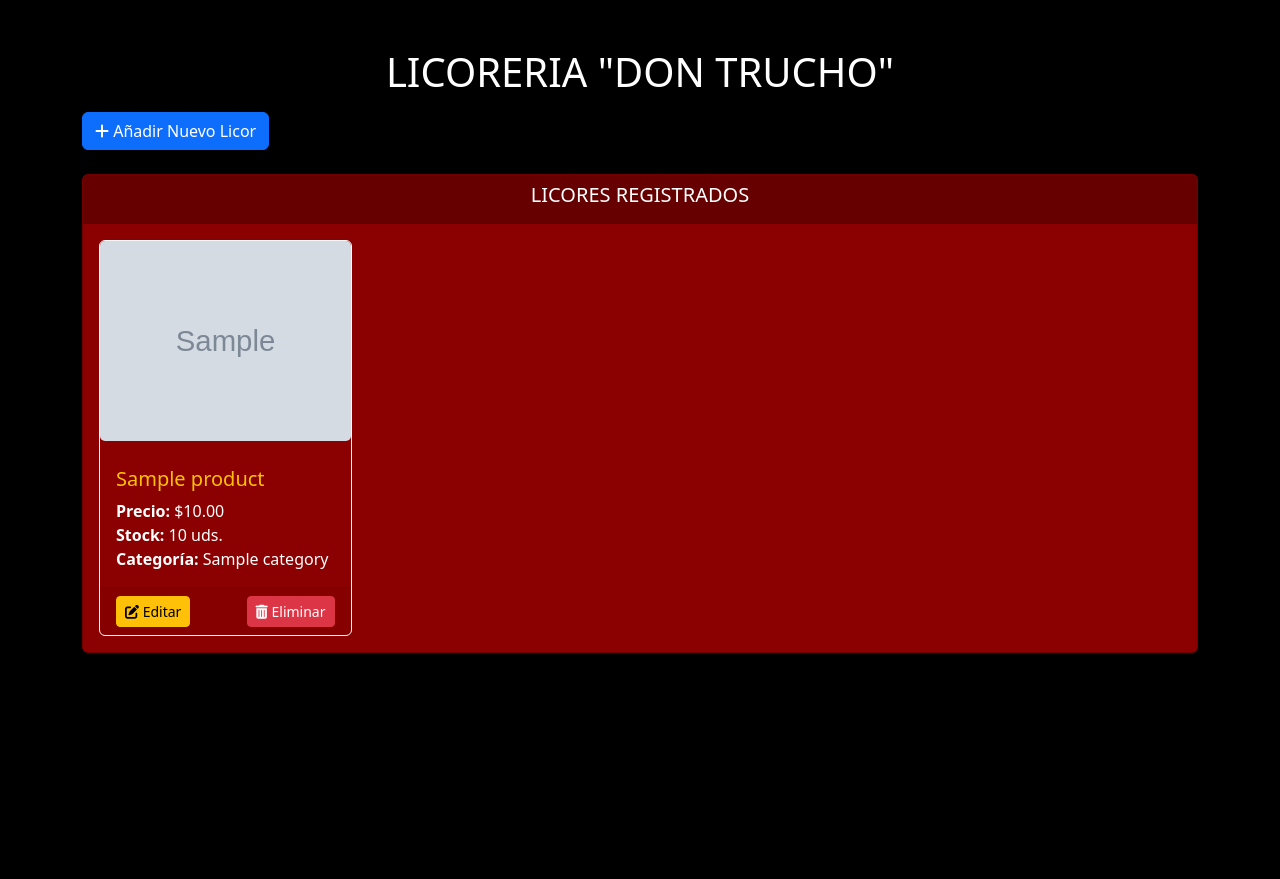
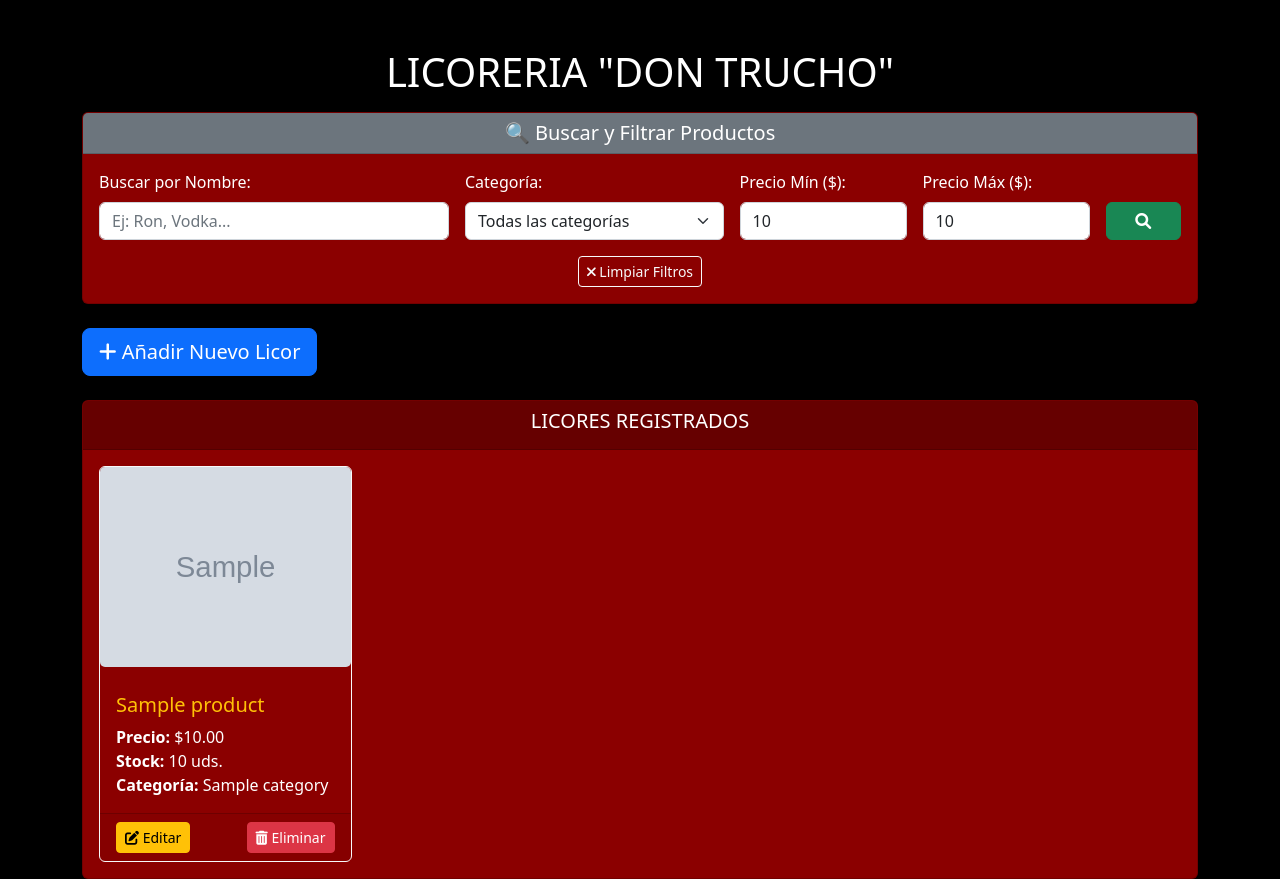
Before and after one commit to rcamira/VinosDonTrucho, a Flask app: template templates/index.html in a window 1280 px wide. Before the commit the page ends 653 px from the top, so only its background shows below. Run offline with Flask 3, Linux system fonts and the light colour scheme; the template is opened without the code that fills it: most values are stand-ins (such as "Sample title", 1, 10 or a date in 2020); grey boxes marked "Sample" are stand-in pictures.

Commit message:
Implementar filtros de búsqueda y actualizar frontend

```diff
--- a/app.py
+++ b/app.py
@@ -17,8 +17,46 @@ def index_redirect():
 @app.route('/products', methods=['GET'])
 def products_list():
     products = db['products']
-    productsReceived = products.find().sort('name')
-    return render_template('index.html', products = productsReceived)
+
+    # Obtener parámetros de búsqueda y filtros
+    search_name = request.args.get('search', '').strip()
+    filter_category = request.args.get('category', '').strip()
+    min_price = request.args.get('min_price', '').strip()
+    max_price = request.args.get('max_price', '').strip()
+
+    # Construir query de MongoDB
+    query = {}
+
+    # Filtro por nombre (búsqueda)
+    if search_name:
+        query['name'] = {'$regex': search_name, '$options': 'i'}
+
+    # Filtro por categoría
+    if filter_category:
+        query['category'] = filter_category
+
+    # Filtro por rango de precio
+    if min_price or max_price:
+        query['price'] = {}
+        if min_price:
+            query['price']['$gte'] = float(min_price)
+        if max_price:
+            query['price']['$lte'] = float(max_price)
+
+    # Ejecutar búsqueda con filtros
+    productsReceived = products.find(query).sort('name')
+
+    # Obtener categorías únicas para el select
+    all_categories = products.distinct('category')
+
+    return render_template('index.html',
+                         products=productsReceived,
+                         categories=all_categories,
+                         search=search_name,
+                         selected_category=filter_category,
+                         min_price=min_price,
+                         max_price=max_price)
+
 
 #Method Post
 @app.route('/products', methods=['POST'])
@@ -55,10 +93,8 @@ def product_detail(product_id):
     products = db['products']
     product = products.find_one({'_id' : ObjectId(product_id)})
     if product:
-        # Debes crear esta plantilla
         return render_template('product_detail.html', product=product)
     return notFound()
-
 
 
 #Method delete Get
@@ -67,9 +103,9 @@ def confirm_delete_page(product_id):
     products = db['products']
     product = products.find_one({'_id': ObjectId(product_id)})
     if product:
-        # Debes crear esta plantilla
         return render_template('confirm_delete.html', product=product)
     return notFound()
+
 
 #Method delete Post
 @app.route('/products/<string:product_id>/delete', methods=['POST'])
@@ -79,7 +115,6 @@ def delete_product_action(product_id):
 
     flash('Producto eliminado correctamente')
     return redirect(url_for('products_list'))
-
 
 
 #Method Put
@@ -129,6 +164,5 @@ def notFound(error=None):
     return response
 
 
-
 if __name__ == '__main__':
     app.run(debug=True, port=4000)
--- a/templates/index.html
+++ b/templates/index.html
@@ -15,8 +15,71 @@
         {% endif %}
     {% endwith %}
 
+    <!-- FORMULARIO DE BÚSQUEDA Y FILTROS -->
+    <div class="card mb-4">
+        <div class="card-header bg-secondary">
+            <h5 class="text-center mb-0">🔍 Buscar y Filtrar Productos</h5>
+        </div>
+        <div class="card-body">
+            <form method="GET" action="{{ url_for('products_list') }}" class="row g-3">
+
+                <!-- Búsqueda por nombre -->
+                <div class="col-md-4">
+                    <label class="form-label">Buscar por Nombre:</label>
+                    <input type="text" name="search" class="form-control"
+                           placeholder="Ej: Ron, Vodka..."
+                           value="{{ search if search else '' }}">
+                </div>
+
+                <!-- Filtro por categoría -->
+                <div class="col-md-3">
+                    <label class="form-label">Categoría:</label>
+                    <select name="category" class="form-select">
+                        <option value="">Todas las categorías</option>
+                        {% for cat in categories %}
+                            <option value="{{ cat }}" {% if selected_category == cat %}selected{% endif %}>
+                                {{ cat }}
+                            </option>
+                        {% endfor %}
+                    </select>
+                </div>
+
+                <!-- Precio mínimo -->
+                <div class="col-md-2">
+                    <label class="form-label">Precio Mín ($):</label>
+                    <input type="number" name="min_price" class="form-control"
+                           step="0.01" placeholder="0.00"
+                           value="{{ min_price if min_price else '' }}">
+                </div>
+
+                <!-- Precio máximo -->
+                <div class="col-md-2">
+                    <label class="form-label">Precio Máx ($):</label>
+                    <input type="number" name="max_price" class="form-control"
+                           step="0.01" placeholder="999.99"
+                           value="{{ max_price if max_price else '' }}">
+                </div>
+
+                <!-- Botón de búsqueda -->
+                <div class="col-md-1 d-flex align-items-end">
+                    <button type="submit" class="btn btn-success w-100">
+                        <i class="fas fa-search"></i>
+                    </button>
+                </div>
+            </form>
+
+            <!-- Botón para limpiar filtros -->
+            <div class="mt-3 text-center">
+                <a href="{{ url_for('products_list') }}" class="btn btn-outline-light btn-sm">
+                    <i class="fas fa-times"></i> Limpiar Filtros
+                </a>
+            </div>
+        </div>
+    </div>
+
+    <!-- Botón para añadir nuevo producto -->
     <div class="mb-4">
-        <a href="{{ url_for('products_new_form') }}" class="btn btn-primary">
+        <a href="{{ url_for('products_new_form') }}" class="btn btn-primary btn-lg">
             <i class="fas fa-plus"></i> Añadir Nuevo Licor
         </a>
     </div>
--- a/utils/database.py
+++ b/utils/database.py
@@ -3,7 +3,7 @@ import certifi
 # Asegúrate de importar el error para que tu try/except funcione
 from pymongo.errors import ServerSelectionTimeoutError
 
-MONGO_URI = 'mongodb+srv://brayansejas_adminDef:CqEGb9QVC4F2Vmg@cluster0.7c8la3d.mongodb.net/?appName=Cluster0'
+MONGO_URI = 'mongodb+srv://luca:22194ali@cluster0.gpzdxs8.mongodb.net/'
 ca = certifi.where()
 
 def dbConnection():
```
Also changed, not shown: README.md.
